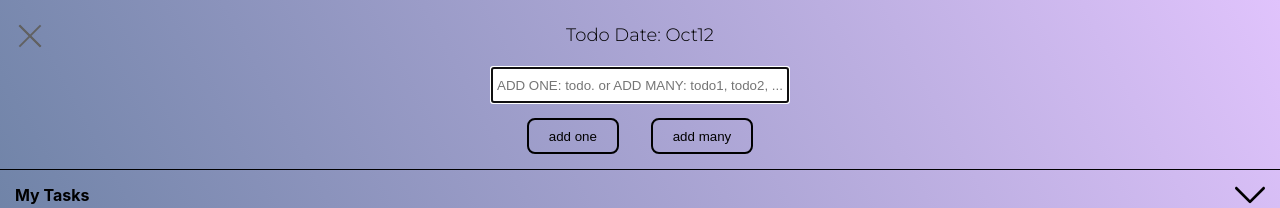
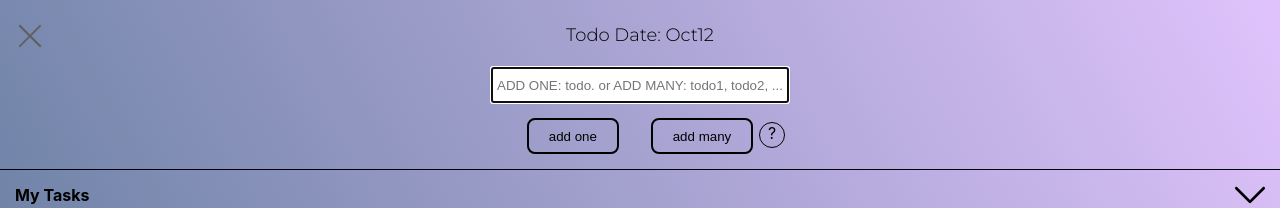
Before and after one commit to enotowitch/todo, a React (Create React App) app: page / in a window 1280 px wide. Both pictures are taken after a click on the label 30 px from the left and 50 px from the top of the page. Shown: the top 208 px of the page. Built offline with nearby package versions, Linux system fonts and the light colour scheme.

Commit message:
clear all tasks & tutorial REdesign

```diff
--- a/src/components/AddTodo.js
+++ b/src/components/AddTodo.js
@@ -4,6 +4,7 @@ import MenuItem from "./MenuItem"
 import MyTasks from "./MyTasks"
 import Settings from "./Settings"
 import getCookie from "./../functions/getCookie"
+import Tutorial from "./Tutorial"
 
 export default function AddTodo(props) {
 
@@ -16,8 +17,8 @@ export default function AddTodo(props) {
 		setText("")
 	}
 
-	// ! togglePopUp
-	function togglePopUp() {
+	// ! delTasksPopUp
+	function delTasksPopUp() {
 		props.setShowPopUp(prevState => !prevState)
 		makePopUp("", "Delete my tasks?", "", props.setPopUpState, props.setShowPopUp, "confirm")
 	}
@@ -26,14 +27,14 @@ export default function AddTodo(props) {
 	const [menu, setMenu] = React.useState([
 		{
 			title: "My Tasks",
-			content: <MyTasks togglePopUp={togglePopUp} />,
+			content: <MyTasks />,
 			id: 0,
 			isShown: true,
 			hasClose: false
 		},
 		{
 			title: "Settings",
-			content: <Settings />,
+			content: <Settings delTasksPopUp={delTasksPopUp} />,
 			id: 1,
 			isShown: true,
 			hasClose: false
@@ -52,6 +53,11 @@ export default function AddTodo(props) {
 			return { ...elem, isShown: true, hasClose: false }
 		}))
 	}
+	// ! Tutorial
+	const [showTutorial, setShowTutorial] = React.useState(false)
+	function toggleTutorial() {
+		setShowTutorial(prevState => !prevState)
+	}
 
 	const menuHtmlElems = menu.map(elem => <MenuItem {...elem} toggleMenuContent={toggleMenuContent} showAllmenu={showAllmenu} />)
 
@@ -59,7 +65,7 @@ export default function AddTodo(props) {
 
 	return (
 		<div className="add-todo">
-		<div className="add-todo__date">Todo Date: {date}</div>
+			<div className="add-todo__date">Todo Date: {date}</div>
 			<input
 				className="input__text"
 				type="text"
@@ -77,13 +83,11 @@ export default function AddTodo(props) {
 					props.addTodo(text, "many",
 						clearText())
 				}>add many</button>
-
-				{/* <button onClick={() =>
-					props.addTodo(`Test Task ${localStorage.length + 1}`)
-				}>test</button> */}
+				<span className="tutorial-on" onClick={toggleTutorial}>?</span>
 			</div>
 
 			{menuHtmlElems}
+			{showTutorial && <Tutorial />}
 		</div>
 	)
 }
--- a/src/components/MyTasks.js
+++ b/src/components/MyTasks.js
@@ -1,6 +1,5 @@
 import React from "react"
 import Task from "./Task"
-import Tutorial from "./Tutorial"
 
 export default function MyTasks(props) {
 
@@ -72,28 +71,16 @@ export default function MyTasks(props) {
 			return { ...prevState, [taskNum]: colors[randColor] }
 		})
 	}
-	// ! Tutorial
-	const [showTutorial, setShowTutorial] = React.useState(false)
-	function toggleTutorial() {
-		setShowTutorial(prevState => !prevState)
-	}
 
 
 
 	return (
 		<>
-			<div className="my-tasks">
-				<span className="tutorial-on" onClick={toggleTutorial}>?</span>
-				My tasks:<span className="delete-tasks" onClick={props.togglePopUp}>delete</span>
-			</div>
-
 			<button className="add-task" onClick={addTask}>add task</button>
 
 			<div className="tasks">
 				{taskHtmlElems}
 			</div>
-
-			{showTutorial && <Tutorial />}
 		</>
 	)
 }
--- a/src/components/Settings.js
+++ b/src/components/Settings.js
@@ -1,6 +1,6 @@
 import React from "react"
 
-export default function Settings() {
+export default function Settings(props) {
 
 	function clearAllTodos() {
 		localStorage.clear()
@@ -9,7 +9,8 @@ export default function Settings() {
 
 	return (
 		<div className="add-todo__buttons">
-			<button onClick={clearAllTodos}>clear all todos</button>
+			<button onClick={clearAllTodos}>delete all todos</button>
+			<button onClick={props.delTasksPopUp}>clear all tasks</button>
 		</div>
 	)
 }
--- a/src/index.css
+++ b/src/index.css
@@ -147,6 +147,7 @@ button{
 	background-image: linear-gradient(62deg, #567594 0%, #E0C3FC 100%);
 }
 .add-todo__buttons{
+	position: relative;
 	display: flex;
 	flex-wrap: wrap;
 	justify-content: space-evenly;
@@ -287,6 +288,9 @@ button,.todos-title,.like, .hide{
 }
 /* ! tutorial */
 .tutorial-on{
+	position: absolute;
+	right: 0;
+	top: 4px;
 	display: inline-block;
 	width: 24px;
 	height: 24px;
```
Also changed, not shown: src/img/tutorial.gif.
